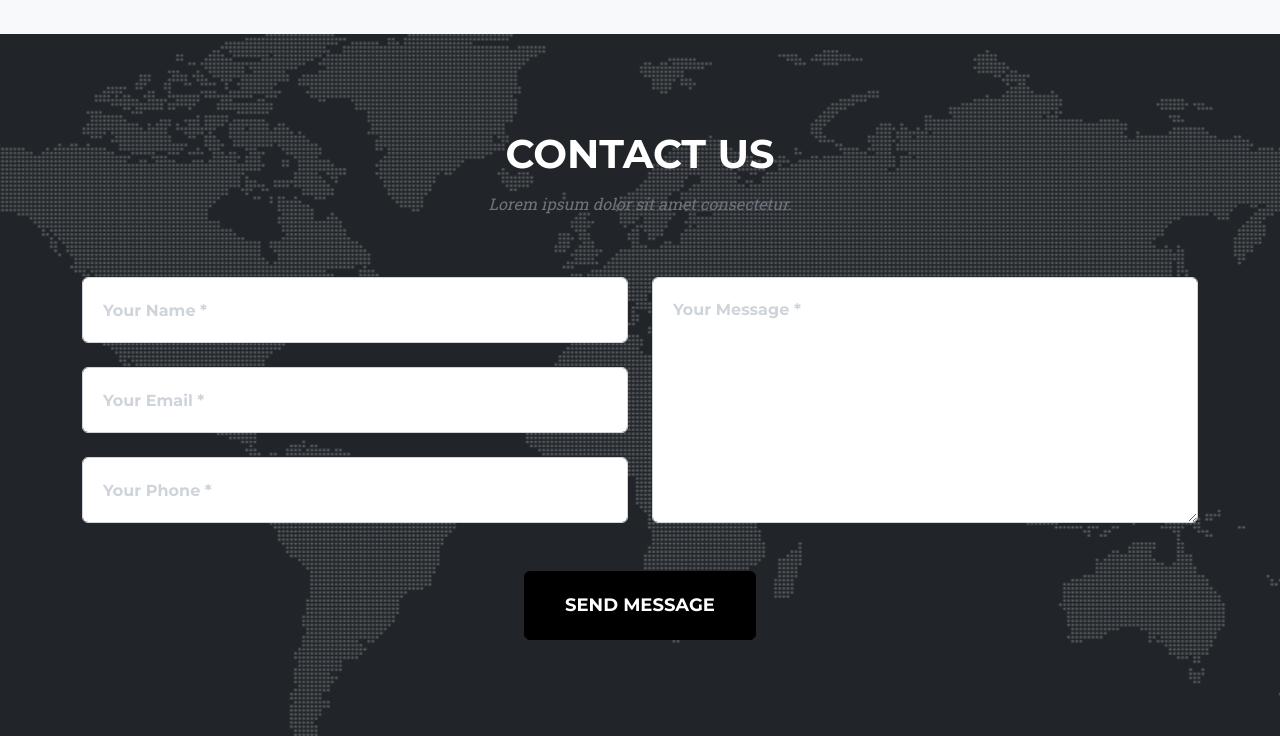
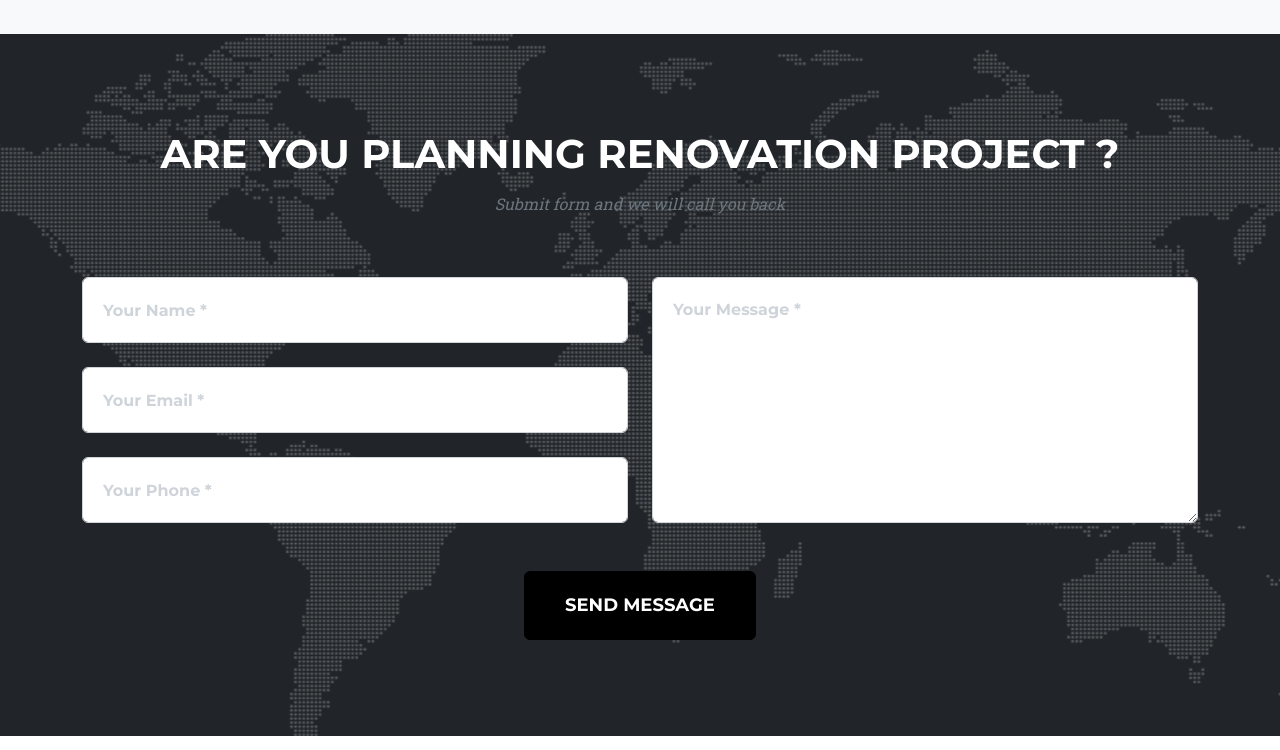
Before and after one commit to ironaddicted/vad, a plain HTML site: page index.html in a window 1280 px wide. Shown: the part 3640-4390 px from the top of the page. Drawn offline with nearby package versions, Linux system fonts and the light colour scheme.

Commit message:
Update index.html

```diff
--- a/index.html
+++ b/index.html
@@ -318,8 +318,8 @@
         <section class="page-section" id="contact">
             <div class="container">
                 <div class="text-center">
-                    <h2 class="section-heading text-uppercase">Contact Us</h2>
-                    <h3 class="section-subheading text-muted">Lorem ipsum dolor sit amet consectetur.</h3>
+                    <h2 class="section-heading text-uppercase">Are you planning renovation project ?</h2>
+                    <h3 class="section-subheading text-muted">Submit form and we will call you back</h3>
                 </div>
                 <!-- * * * * * * * * * * * * * * *-->
                 <!-- * * SB Forms Contact Form * *-->
```
